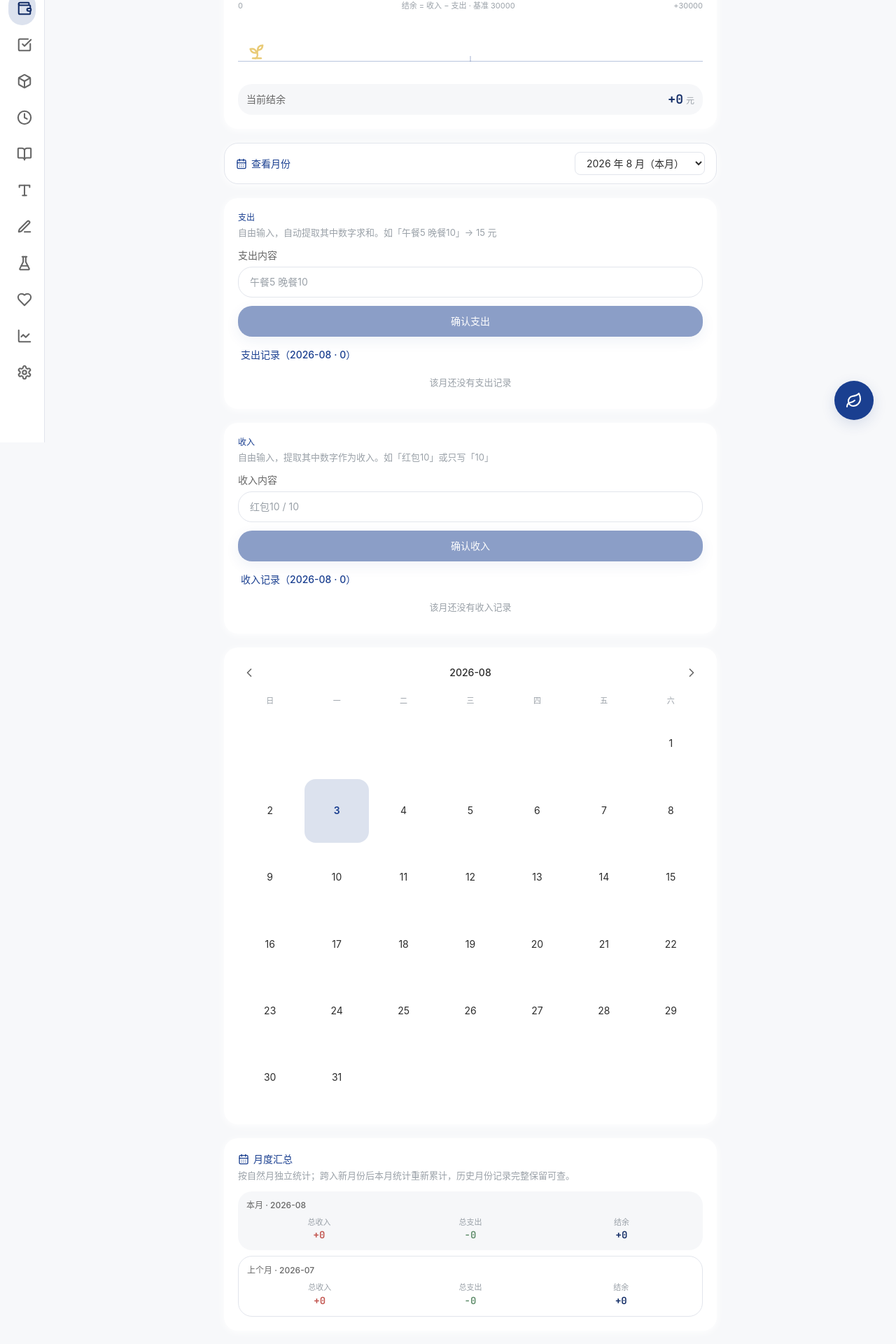
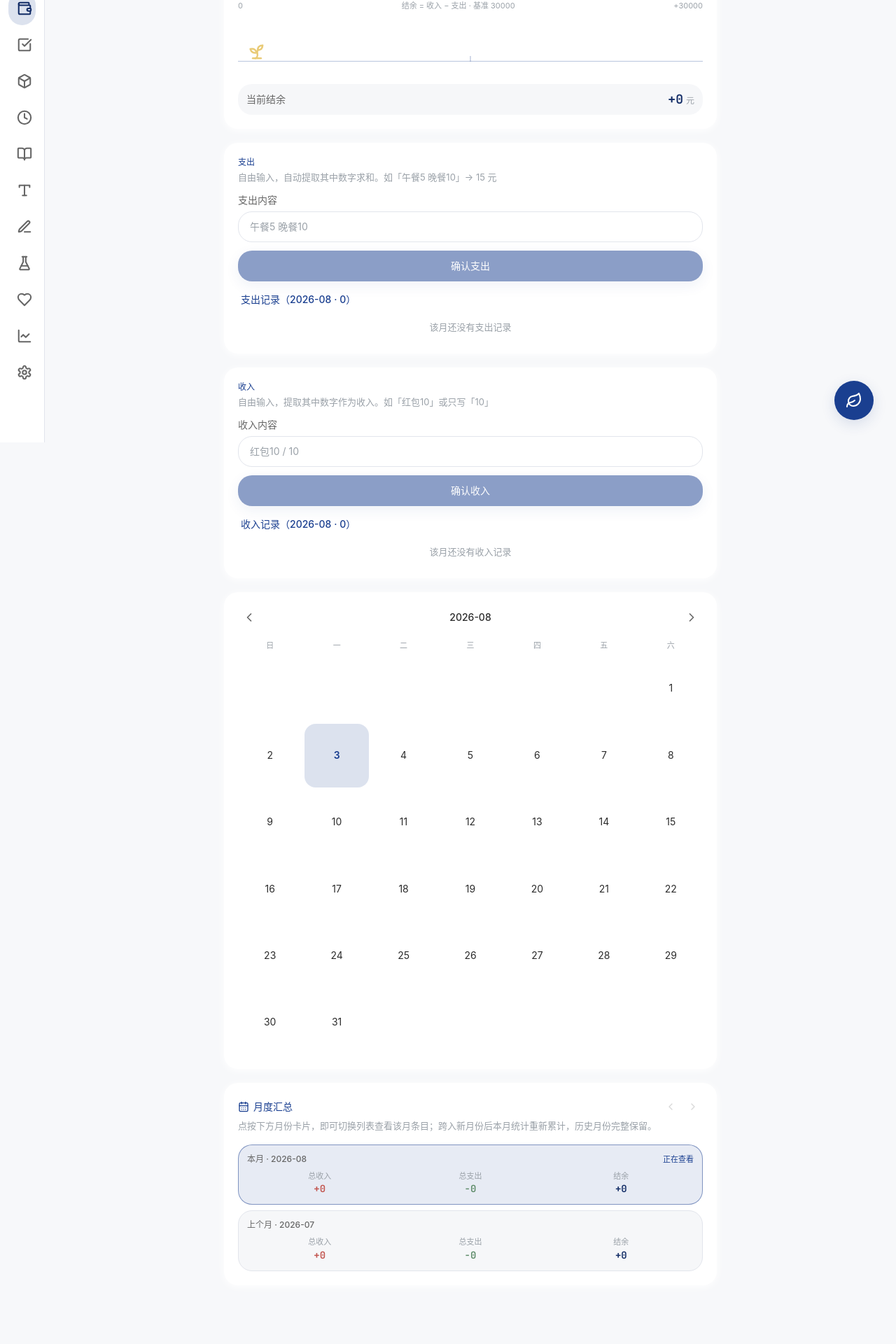
Before and after one commit to shuhan131313-jpg/xiaoshu-growth-os, a Next.js app: page /account in a window 1280 px wide. Shown: the part 168-2088 px from the top of the page at 70% size. After the commit the page ends 2044 px from the top, so only its background shows below. Built offline with nearby package versions, Linux system fonts and the light colour scheme.

Commit message:
记账去掉月份下拉改为点击月份卡片切换；首页小树拟人化、浙大校门写实化

```diff
--- a/app/account/page.tsx
+++ b/app/account/page.tsx
@@ -54,14 +54,6 @@ function shiftYearMonth(ym: string, delta: number): string {
   return `${d.getFullYear()}-${String(d.getMonth() + 1).padStart(2, "0")}`;
 }
 
-/** 月份下拉文案：2026-09 → 2026 年 9 月（本月） */
-function monthLabel(ym: string, cur: string, prev: string): string {
-  const [y, m] = ym.split("-").map(Number);
-  const base = `${y} 年 ${m} 月`;
-  if (ym === cur) return `${base}（本月）`;
-  if (ym === prev) return `${base}（上月）`;
-  return base;
-}
 
 /**
  * 顶部「土地 + 可左右移动树苗」可视化：
@@ -134,8 +126,10 @@ export default function AccountPage() {
 
   // 全部记账记录（最新在前，含所有月份，按月派生展示与汇总）
   const [allRecords, setAllRecords] = useState<AccountRecord[]>([]);
-  // 当前查看的月份（YYYY-MM），默认本月
+  // 当前查看的月份（YYYY-MM），默认本月；由底部月份卡片点击切换
   const [viewMonth, setViewMonth] = useState(curMonth);
+  // 底部汇总的游标月份：展示「游标月 + 它的上个月」，可用箭头翻更早月份
+  const [cursorMonth, setCursorMonth] = useState(curMonth);
 
   // 日历标记
   const [dayMap, setDayMap] = useState<
@@ -170,17 +164,7 @@ export default function AccountPage() {
     // eslint-disable-next-line react-hooks/exhaustive-deps
   }, [year, month]);
 
-  // 本月 / 上月汇总（自然月自动划分；跨月后本月统计自然从零重新累计）
-  const curTotals = useMemo(
-    () => sumRows(allRecords.filter((r) => monthOf(r) === curMonth)),
-    [allRecords, curMonth]
-  );
-  const prevTotals = useMemo(
-    () => sumRows(allRecords.filter((r) => monthOf(r) === prevMonth)),
-    [allRecords, prevMonth]
-  );
-
-  // 下拉可选月份：有记录的月份 + 本月（新月份即使暂无记录也可选中）
+  // 可选月份：有记录的月份 + 本月（用于翻页边界）
   const availableMonths = useMemo(() => {
     const set = new Set<string>();
     allRecords.forEach((r) => {
@@ -201,6 +185,35 @@ export default function AccountPage() {
     [allRecords, viewMonth]
   );
 
+  /* ---- 底部月度汇总：游标月 + 它的上个月 ---- */
+  const cursorPrev = useMemo(
+    () => shiftYearMonth(cursorMonth, -1),
+    [cursorMonth]
+  );
+  const cursorTotals = useMemo(
+    () => sumRows(allRecords.filter((r) => monthOf(r) === cursorMonth)),
+    [allRecords, cursorMonth]
+  );
+  const cursorPrevTotals = useMemo(
+    () => sumRows(allRecords.filter((r) => monthOf(r) === cursorPrev)),
+    [allRecords, cursorPrev]
+  );
+
+  // 最早有记账记录的月份，用于限制向前翻页的边界
+  const oldestMonth = useMemo(
+    () => (availableMonths.length ? availableMonths[availableMonths.length - 1] : curMonth),
+    [availableMonths, curMonth]
+  );
+  const canGoNext = cursorMonth < curMonth;
+  const canGoPrev = shiftYearMonth(cursorMonth, -1) >= oldestMonth;
+
+  function shiftCursor(delta: number) {
+    const next = shiftYearMonth(cursorMonth, delta);
+    if (next > curMonth) return; // 不越过本月
+    if (next < oldestMonth && shiftYearMonth(next, -1) < oldestMonth) return; // 不早于有记录的月份
+    setCursorMonth(next);
+  }
+
   async function addRecord(type: "expense" | "income", text: string) {
     const amount = extractAmount(text);
     if (amount <= 0) return; // 无有效数字则忽略
@@ -215,6 +228,7 @@ export default function AccountPage() {
     else setIncomeText("");
     // 新记录记在当天，把查看月份切回本月，避免记完看不到
     setViewMonth(curMonth);
+    setCursorMonth(curMonth);
     await Promise.all([reload(), reloadRecords()]);
   }
 
@@ -258,6 +272,56 @@ export default function AccountPage() {
   const expensePreview = extractAmount(expenseText);
   const incomePreview = extractAmount(incomeText);
 
+  /** 底部可点击的月份卡片：点击即切换下方列表查看该月条目 */
+  const monthBlock = (
+    m: string,
+    label: string,
+    t: { income: number; expense: number; balance: number }
+  ) => {
+    const active = viewMonth === m;
+    return (
+      <button
+        key={m}
+        type="button"
+        onClick={() => setViewMonth(m)}
+        aria-pressed={active}
+        className={`mt-2 w-full rounded-2xl px-3 py-3 text-left transition duration-200 ${
+          active
+            ? "border border-primary/50 bg-primary/10"
+            : "border border-line bg-line/30 hover:border-primary/30"
+        }`}
+      >
+        <p className="flex items-center justify-between text-xs font-medium text-ink-soft">
+          <span>{label}</span>
+          {active && (
+            <span className="text-[11px] font-normal text-primary">正在查看</span>
+          )}
+        </p>
+        <div className="mt-2 grid grid-cols-3 gap-2 text-center">
+          <div>
+            <p className="text-[11px] text-ink-faint">总收入</p>
+            <p className="tabular text-sm font-semibold text-[#C2554F]">+{t.income}</p>
+          </div>
+          <div>
+            <p className="text-[11px] text-ink-faint">总支出</p>
+            <p className="tabular text-sm font-semibold text-[#5E8C6A]">-{t.expense}</p>
+          </div>
+          <div>
+            <p className="text-[11px] text-ink-faint">结余</p>
+            <p
+              className={`tabular text-sm font-semibold ${
+                t.balance >= 0 ? "text-accent-dark" : "text-ink"
+              }`}
+            >
+              {t.balance >= 0 ? "+" : ""}
+              {t.balance}
+            </p>
+          </div>
+        </div>
+      </button>
+    );
+  };
+
   return (
     <div className="space-y-5">
       <PageHeader title="记账" desc="记下每一笔进出，看小树慢慢长大" />
@@ -283,25 +347,6 @@ export default function AccountPage() {
           </div>
         </CardContent>
       </Card>
-
-      {/* 月份切换：选择查看哪个月的记账条目（历史月份完整保留，不会自动删除） */}
-      <div className="flex items-center justify-between gap-3 rounded-2xl border border-line bg-card px-4 py-3 shadow-card">
-        <div className="flex min-w-0 items-center gap-1.5 text-sm font-medium text-primary">
-          <CalendarDays className="h-4 w-4 shrink-0" />
-          查看月份
-        </div>
-        <select
-          value={viewMonth}
-          onChange={(e) => setViewMonth(e.target.value)}
-          className="rounded-lg border border-line bg-surface px-3 py-1.5 text-sm text-ink outline-none transition duration-200 focus:border-primary/50 focus:ring-2 focus:ring-primary/15"
-        >
-          {availableMonths.map((m) => (
-            <option key={m} value={m}>
-              {monthLabel(m, curMonth, prevMonth)}
-            </option>
-          ))}
-        </select>
-      </div>
 
       {/* 支出大框 */}
       <Card>
@@ -513,75 +558,48 @@ export default function AccountPage() {
         </CardContent>
       </Card>
 
-      {/* 月度汇总（记账板块底部）：本月汇总 + 上个月汇总，按自然月独立统计 */}
+      {/* 月度汇总（记账板块底部）：点按月份卡片即可切换查看该月条目 */}
       <Card>
         <CardContent>
-          <div className="mb-1 flex items-center gap-1.5 text-sm font-medium text-primary">
-            <CalendarDays className="h-4 w-4" /> 月度汇总
+          <div className="mb-1 flex items-center justify-between">
+            <div className="flex items-center gap-1.5 text-sm font-medium text-primary">
+              <CalendarDays className="h-4 w-4" /> 月度汇总
+            </div>
+            <div className="flex items-center gap-1">
+              <button
+                type="button"
+                onClick={() => shiftCursor(-1)}
+                disabled={!canGoPrev}
+                aria-label="更早一个月"
+                className="flex h-7 w-7 items-center justify-center rounded-full text-ink-soft transition duration-200 hover:bg-line/50 disabled:cursor-not-allowed disabled:opacity-25 disabled:hover:bg-transparent"
+              >
+                <ChevronLeft className="h-4 w-4" />
+              </button>
+              <button
+                type="button"
+                onClick={() => shiftCursor(1)}
+                disabled={!canGoNext}
+                aria-label="更晚一个月"
+                className="flex h-7 w-7 items-center justify-center rounded-full text-ink-soft transition duration-200 hover:bg-line/50 disabled:cursor-not-allowed disabled:opacity-25 disabled:hover:bg-transparent"
+              >
+                <ChevronRight className="h-4 w-4" />
+              </button>
+            </div>
           </div>
-          <p className="mb-3 text-[13px] text-ink-faint">
-            按自然月独立统计；跨入新月份后本月统计重新累计，历史月份记录完整保留可查。
+          <p className="mb-2 text-[13px] text-ink-faint">
+            点按下方月份卡片，即可切换列表查看该月条目；跨入新月份后本月统计重新累计，历史月份完整保留。
           </p>
 
-          {/* 本月 */}
-          <div className="rounded-2xl bg-line/30 px-3 py-3">
-            <p className="text-xs font-medium text-ink-soft">本月 · {curMonth}</p>
-            <div className="mt-2 grid grid-cols-3 gap-2 text-center">
-              <div>
-                <p className="text-[11px] text-ink-faint">总收入</p>
-                <p className="tabular text-sm font-semibold text-[#C2554F]">
-                  +{curTotals.income}
-                </p>
-              </div>
-              <div>
-                <p className="text-[11px] text-ink-faint">总支出</p>
-                <p className="tabular text-sm font-semibold text-[#5E8C6A]">
-                  -{curTotals.expense}
-                </p>
-              </div>
-              <div>
-                <p className="text-[11px] text-ink-faint">结余</p>
-                <p
-                  className={`tabular text-sm font-semibold ${
-                    curTotals.balance >= 0 ? "text-accent-dark" : "text-ink"
-                  }`}
-                >
-                  {curTotals.balance >= 0 ? "+" : ""}
-                  {curTotals.balance}
-                </p>
-              </div>
-            </div>
-          </div>
-
-          {/* 上个月 */}
-          <div className="mt-2 rounded-2xl border border-line px-3 py-3">
-            <p className="text-xs font-medium text-ink-soft">上个月 · {prevMonth}</p>
-            <div className="mt-2 grid grid-cols-3 gap-2 text-center">
-              <div>
-                <p className="text-[11px] text-ink-faint">总收入</p>
-                <p className="tabular text-sm font-semibold text-[#C2554F]">
-                  +{prevTotals.income}
-                </p>
-              </div>
-              <div>
-                <p className="text-[11px] text-ink-faint">总支出</p>
-                <p className="tabular text-sm font-semibold text-[#5E8C6A]">
-                  -{prevTotals.expense}
-                </p>
-              </div>
-              <div>
-                <p className="text-[11px] text-ink-faint">结余</p>
-                <p
-                  className={`tabular text-sm font-semibold ${
-                    prevTotals.balance >= 0 ? "text-accent-dark" : "text-ink"
-                  }`}
-                >
-                  {prevTotals.balance >= 0 ? "+" : ""}
-                  {prevTotals.balance}
-                </p>
-              </div>
-            </div>
-          </div>
+          {monthBlock(
+            cursorMonth,
+            cursorMonth === curMonth ? `本月 · ${cursorMonth}` : cursorMonth,
+            cursorTotals
+          )}
+          {monthBlock(
+            cursorPrev,
+            cursorPrev === prevMonth ? `上个月 · ${cursorPrev}` : cursorPrev,
+            cursorPrevTotals
+          )}
         </CardContent>
       </Card>
 
```
Also changed, not shown: components/common/growth-track.tsx (+88 -21 lines).
